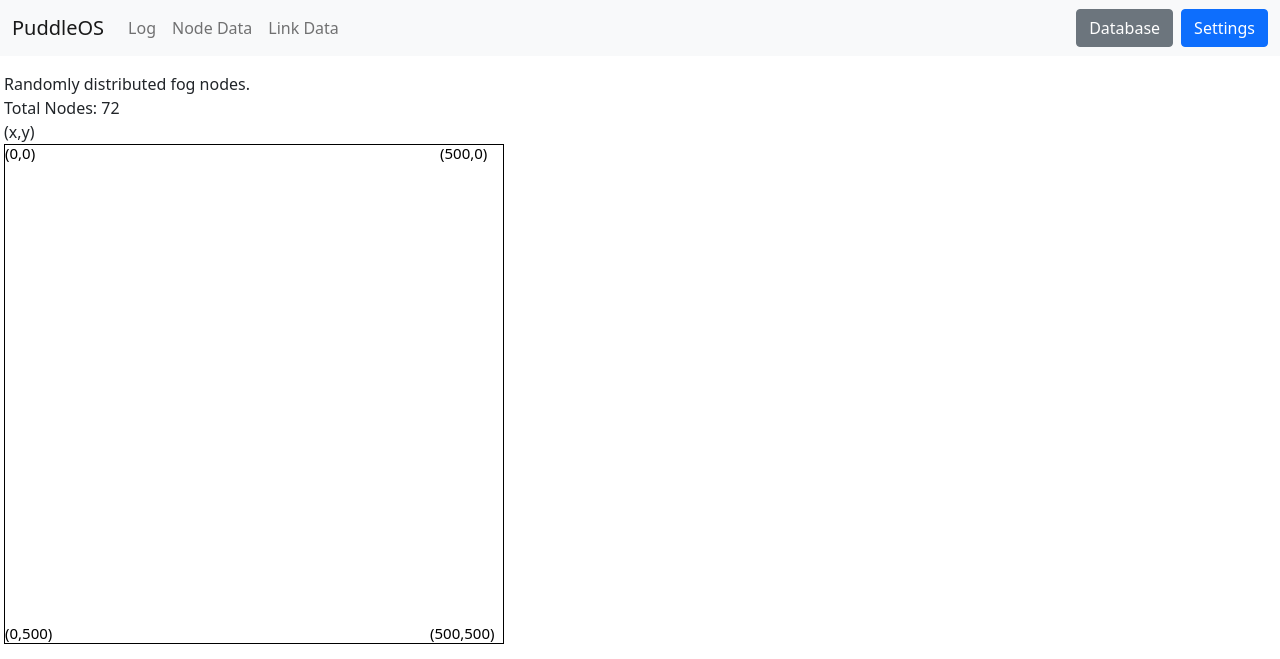
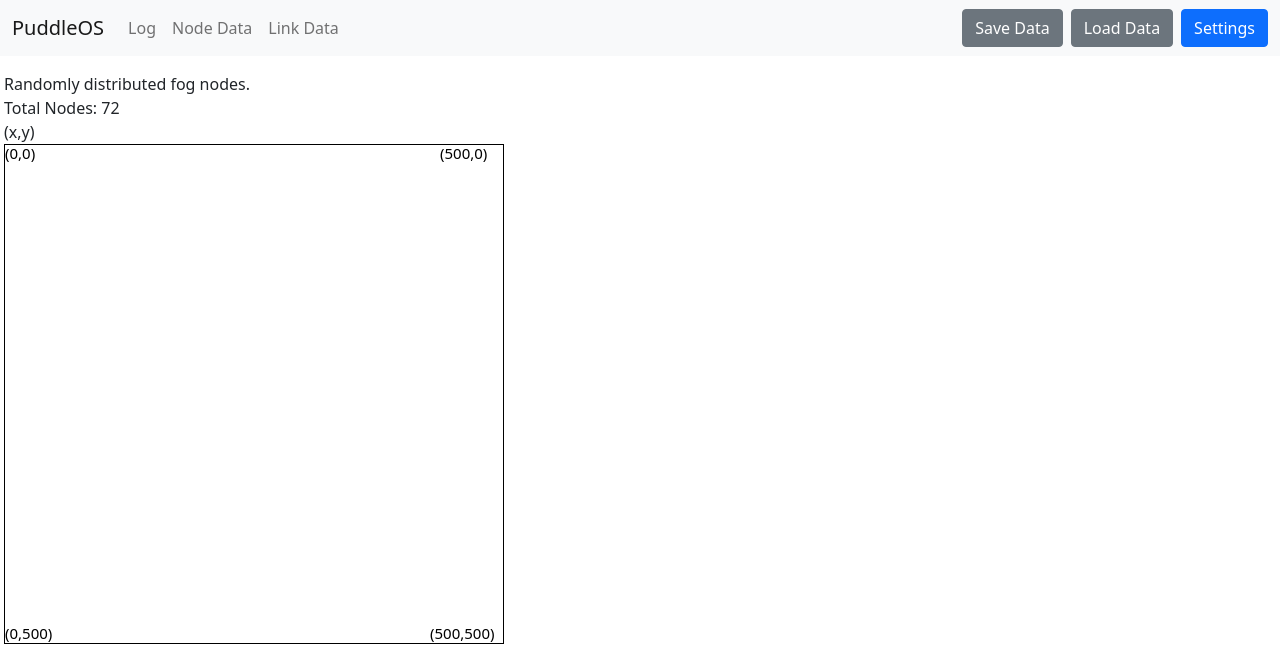
Before and after one commit to sharpspoon/PuddleOS, a Flask app: page / in a window 1280 px wide. Shown: the top 659 px of the page. Run offline with Flask 2, Linux system fonts and the light colour scheme; some libraries are stand-ins or nearby versions.

Commit message:
finished basic layout for save

```diff
--- a/app.py
+++ b/app.py
@@ -428,6 +428,15 @@ def createjson():
         print(e)
         return "Failed to open d3.json file."
 
+@app.route('/database/load/<dataset_id>', methods=['GET'])
+def load_dataset(dataset_id):
+    print("Got request to load dataset " + dataset_id)
+    return redirect(url_for('index'))
+
+@app.route('/database/save', methods=['POST'])
+def save_dataset():
+    print("Got request to save dataset")
+    return redirect(url_for('index'))
 
 def euclidean(xa, ya, za, xb, yb, zb):
     # tests on Matthew's computer ran math.hypot about 10-100x faster than scipy's function
--- a/templates/layout.html
+++ b/templates/layout.html
@@ -295,7 +295,44 @@
         </div>
     </div>
 </div>
-<nav class="navbar navbar-expand-sm navbar-light bg-light">
+<div class="modal fade" id="saveDataModal" tabindex="-1" aria-labelledby="saveDataModalLabel" aria-hidden="true">
+    <div class="modal-dialog modal-dialog-scrollable modal-xl">
+        <div class="modal-content">
+            <div class="modal-header">
+                <h5 class="modal-title" id="saveDataModalLabel">Save data to MongoDB</h5>
+                <button type="button" class="btn-close" data-bs-dismiss="modal" aria-label="Close"></button>
+            </div>
+            <div class="modal-body">
+                <form action="/database/save" method="post" class="d-flex flex-column gap-3">
+                    <div class="input-group">
+                        <span class="input-group-text">Name</span>
+                        <input type="text" aria-label="Dataset Name" class="form-control" id="name-id" name="name"
+                                placeholder="My Dataset"
+                                required
+                                data-bs-toggle="tooltip" data-bs-placement="top" title="Enter the name of the dataset">
+                    </div>
+                    <div class="input-group">
+                        <span class="input-group-text">Author</span>
+                        <input type="text" aria-label="Author" class="form-control" id="author-id" name="author"
+                                placeholder="John Doe"
+                                required
+                                data-bs-toggle="tooltip" data-bs-placement="top" title="Enter the value for author">
+                            </div>
+                    <div class="input-group">
+                        <span class="input-group-text">Description</span>
+                        <textarea type="text" class="form-control" id="description-id" name="description"
+                                  placeholder="Enter a description of the dataset"></textarea>
+                    </div>
+                    <div class="modal-footer">
+                        <button type="button" class="btn btn-secondary" data-bs-dismiss="modal">Close</button>
+                        <button type="submit" class="btn btn-primary">Save to Database</button>
+                    </div>
+                </form>
+            </div>
+        </div>
+    </div>
+</div>
+<nav class="navbar navbar-expand-md navbar-light bg-light">
     <div class="container-fluid">
         <a class="navbar-brand" href="index">PuddleOS</a>
         <button class="navbar-toggler" type="button" data-bs-toggle="collapse" data-bs-target="#navbarNavAltMarkup"
@@ -316,7 +353,8 @@
             </ul>
         </div>
         <div class="d-flex gap-2">
-            <button type="button" class="btn btn-secondary" data-bs-toggle="modal" data-bs-target="databaseModal">Database</button>
+            <button type="button" class="btn btn-secondary" data-bs-toggle="modal" data-bs-target="#saveDataModal">Save Data</button>
+            <button type="button" class="btn btn-secondary" onclick="alert('Not yet implemented.')">Load Data</button>
             <button type="button" class="btn btn-primary" data-bs-toggle="modal" data-bs-target="#settingsModal">
                 Settings
             </button>
```
